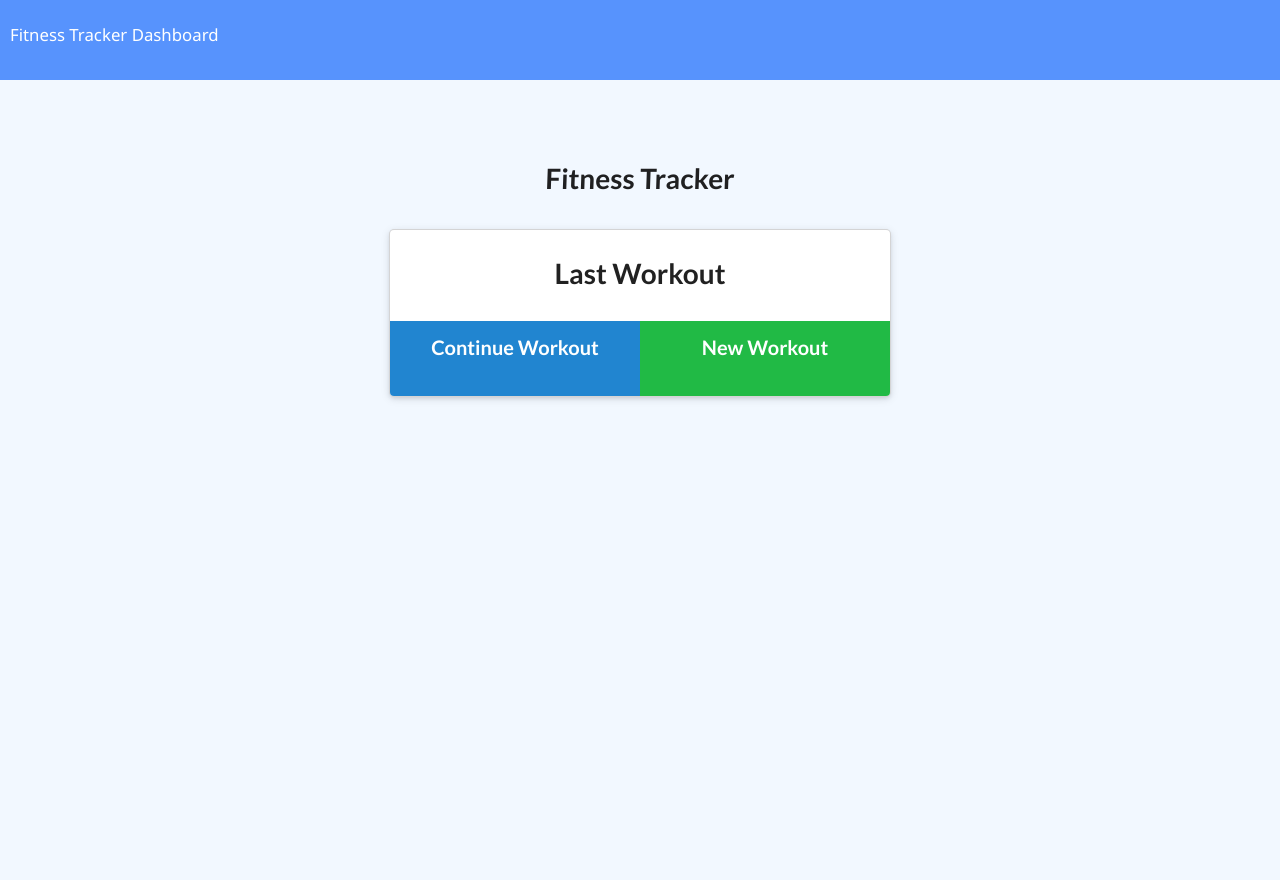
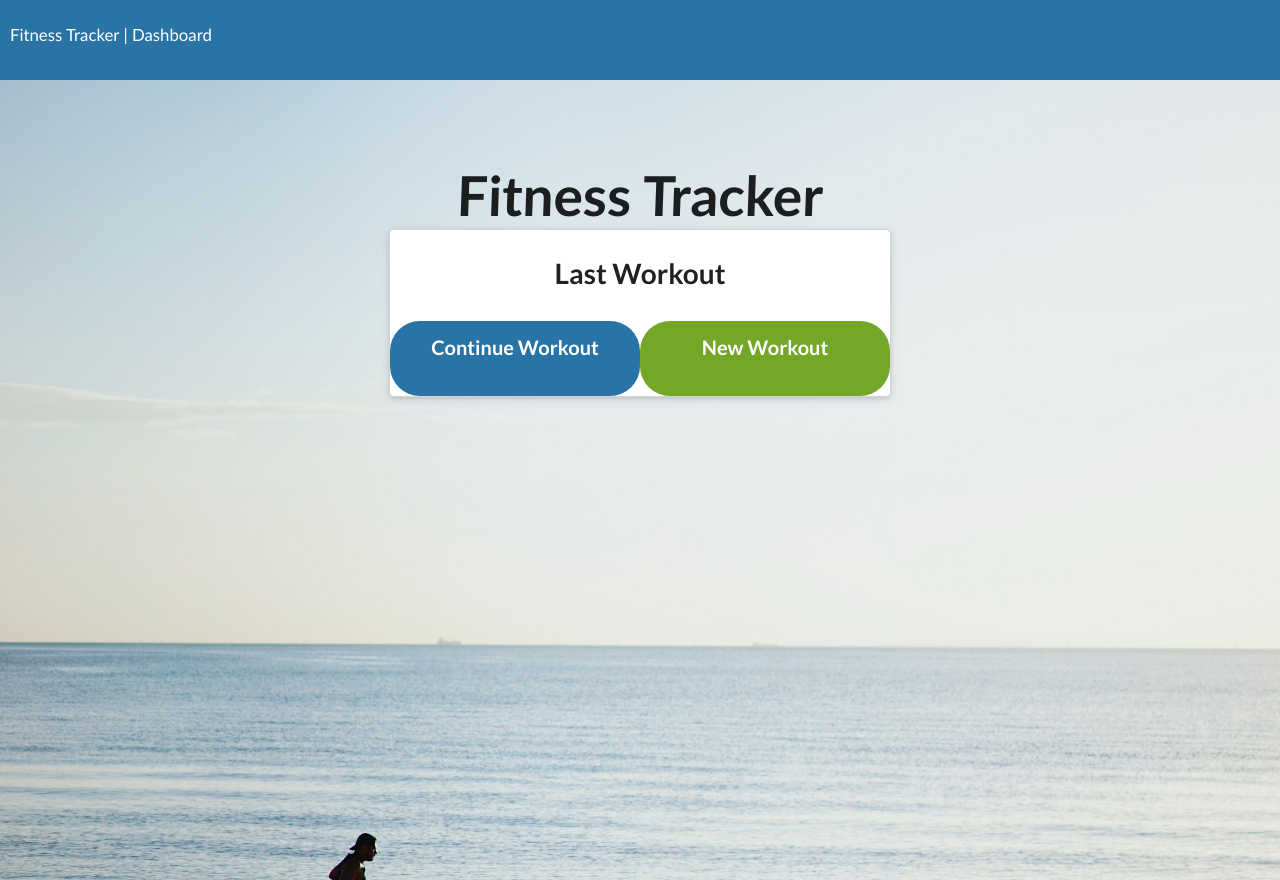
Before and after one commit to nikcastle/workout-tracker, a website: page public/index.html in a window 1280 px wide. Drawn offline with nearby package versions, Linux system fonts and the light colour scheme; no server answers.

Commit message:
updated styling

```diff
--- a/public/index.html
+++ b/public/index.html
@@ -13,6 +13,7 @@
 <body>
   <nav>
     <a href="/">Fitness Tracker</a>
+    <a> | </a>
     <a href="/stats">Dashboard</a>
   </nav>
   <div class="wrapper workout">
--- a/public/style.css
+++ b/public/style.css
@@ -10,6 +10,7 @@
 html,
 body,
 .wrapper {
+  font-family: 'Trebuchet MS', 'Lucida Sans Unicode', 'Lucida Grande', 'Lucida Sans', Arial, sans-serif;
   height: 100%;
 }
 
@@ -18,8 +19,9 @@ body {
 }
 
 nav {
-  background-color: #5793fd;
+  background-color: #2874A6;
   color: #ffffff;
+  font-family: 'Trebuchet MS', 'Lucida Sans Unicode', 'Lucida Grande', 'Lucida Sans', Arial, sans-serif;
   height: 80px;
   padding: 10px;
   line-height: 3;
@@ -42,6 +44,8 @@ header {
 }
 
 header h1 {
+  font-family: 'Trebuchet MS', 'Lucida Sans Unicode', 'Lucida Grande', 'Lucida Sans', Arial, sans-serif;
+  font-size: 55px;
   transform: skewX(-2deg);
 }
 
@@ -97,8 +101,18 @@ input {
 }
 
 .wrapper {
+  background-image: url("./images/suganth-xJC_N991Fao-unsplash.jpg");
+  background-position: center;
+  background-repeat: no-repeat;
+  background-size: cover;
+  background-attachment: fixed;
   background-color: #f2f8ff;
   padding-bottom: 100px;
+}
+
+.dash{
+  background-color: #F7F9FA;
+  font-family: 'Trebuchet MS', 'Lucida Sans Unicode', 'Lucida Grande', 'Lucida Sans', Arial, sans-serif;
 }
 
 .card.m-auto,
@@ -409,15 +423,13 @@ form > button {
 }
 
 .buttons .ui.button:first-child {
-  border-top-left-radius: 0;
-  border-top-right-radius: 0;
-  border-bottom-right-radius: 0;
+  background-color: #2874A6;
+  border-radius: 30px;
 }
 
 .buttons .ui.button:nth-child(2) {
-  border-top-left-radius: 0;
-  border-bottom-left-radius: 0;
-  border-top-right-radius: 0;
+  background-color: #74A628;
+  border-radius: 30px;
 }
 
 .workout-type,
```
Also changed, not shown: public/exercise.html (+1 -0 lines), public/stats.html (+1 -1 lines), public/images/suganth-xJC_N991Fao-unsplash.jpg (added).
